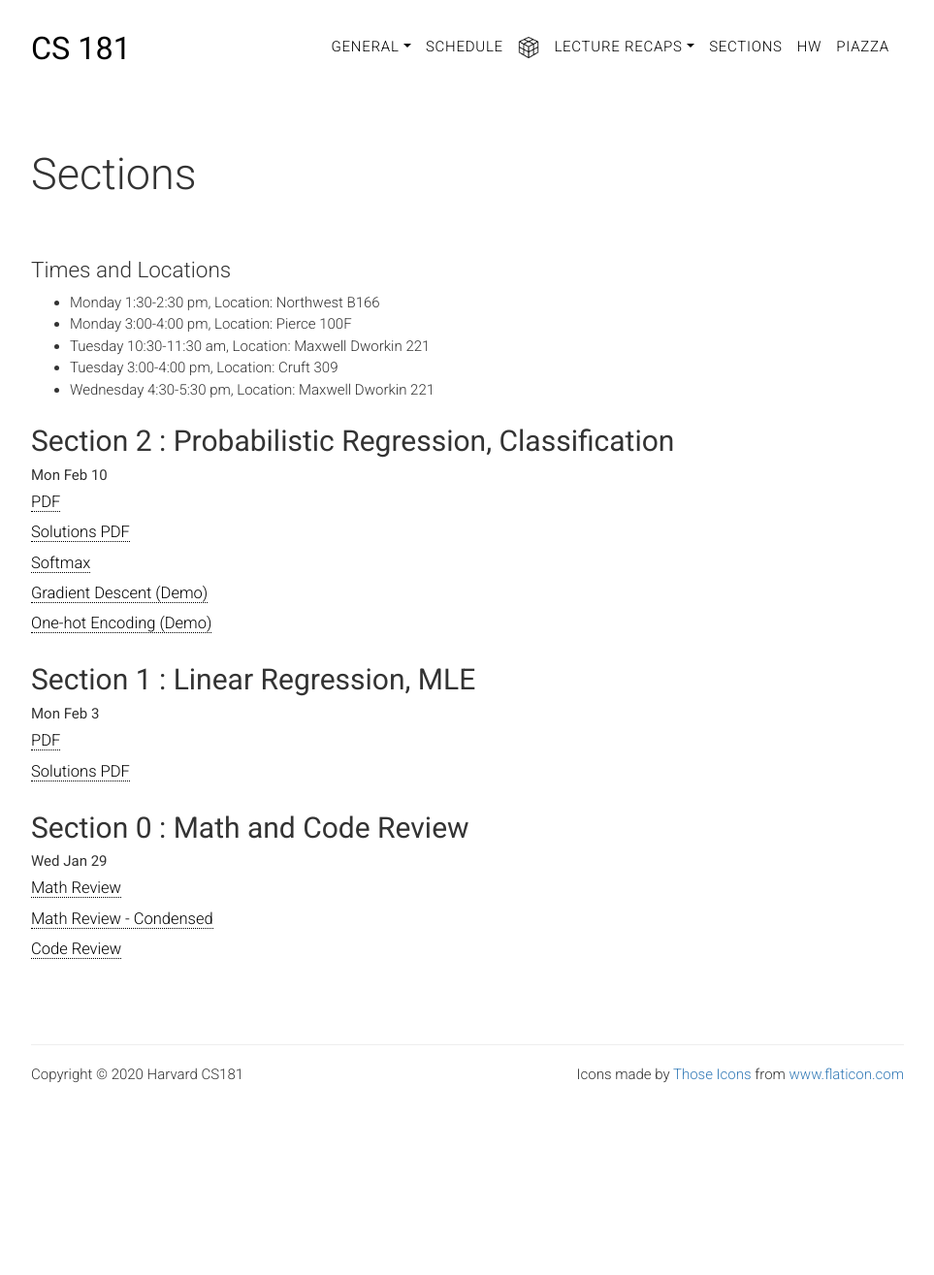
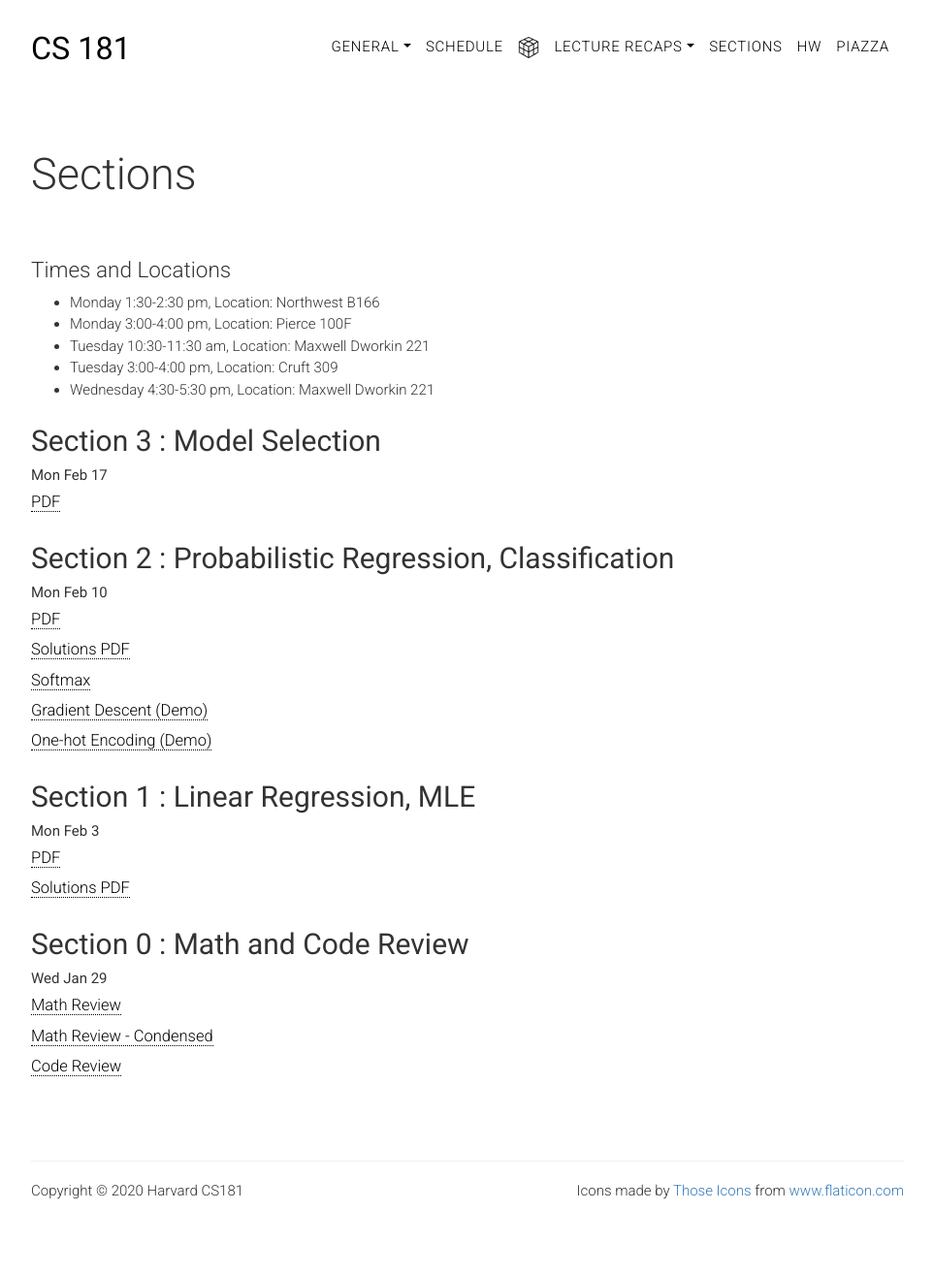
Before and after one commit to harvard-ml-courses/cs181-web-2020, a Jekyll site: the page built from sections.html, in a window 1280 px wide. Shown: the whole page at 97% size, without its empty margins (158-1121 px from the left). Built offline with Jekyll 4.4.1, drawn with Linux system fonts in a browser that asks for light colours; before the commit the page ends 1194 px from its top, so only the background shows below that.

Commit message:
section 3 added

```diff
--- a/_data/all.yaml
+++ b/_data/all.yaml
@@ -158,7 +158,7 @@ lectures:
     type:
   - topic: # section 3
     subtopic:
-    section: 3. Model Selection
+    section: <a href="/cs181-web/sections#sec3">3. Model Selection</a>
     readings:
     hw:
     type: 'sec'
--- a/sections.html
+++ b/sections.html
@@ -14,6 +14,12 @@ weight: 0
         <li>Tuesday 3:00-4:00 pm, Location: Cruft 309</li>
         <li>Wednesday 4:30-5:30 pm, Location: Maxwell Dworkin 221</li>
       </ul>
+        <h2 class="title" id="sec3">Section 3 : Model Selection </h2>
+        <p class="head-subtitle">Mon Feb 17</p>
+        <ul class="lists">
+            <li><a href="sections/sec3.pdf" target="_blank">PDF</a></li>
+        </ul>
+
         <h2 class="title" id="sec2">Section 2 : Probabilistic Regression, Classification</h2>
         <p class="head-subtitle">Mon Feb 10</p>
         <ul class="lists">
```
Also changed, not shown: 1 other file.
